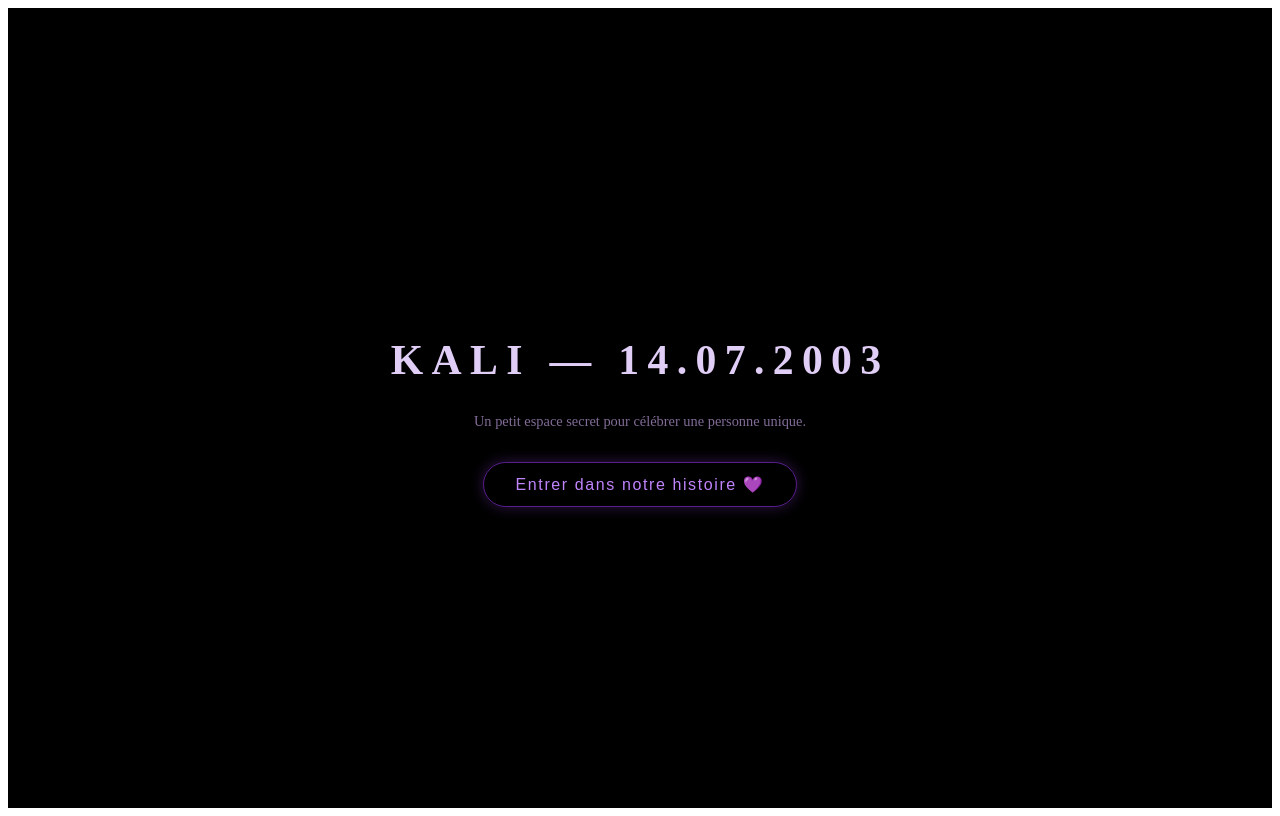
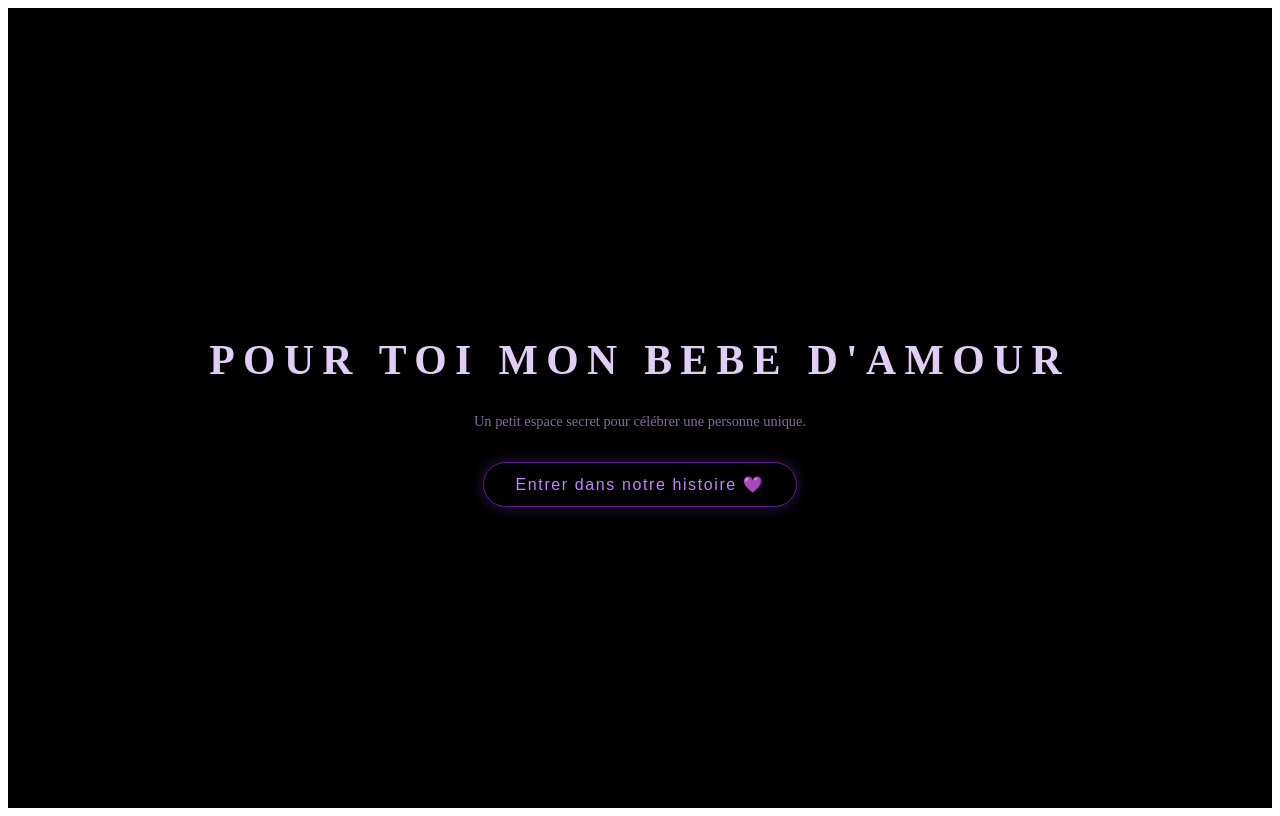
Before and after one commit to Jael2004/kali, a Next.js app: page / in a window 1280 px wide. Built offline with nearby package versions, Linux system fonts and the light colour scheme.

Commit message:
Change title text in page.tsx

```diff
--- a/app/page.tsx
+++ b/app/page.tsx
@@ -36,7 +36,7 @@ export default function Home() {
           .animated-title { animation: pulseText 2s infinite alternate ease-in-out; }
           .animated-btn:hover { background-color: rgba(147, 51, 234, 0.2) !important; transform: scale(1.05); }
         `}</style>
-        <h1 className="animated-title" style={{ fontSize: '2.5rem', color: '#e9d5ff', letterSpacing: '0.2em', marginBottom: '16px', textTransform: 'uppercase' }}>KALI — 14.07.2003</h1>
+        <h1 className="animated-title" style={{ fontSize: '2.5rem', color: '#e9d5ff', letterSpacing: '0.2em', marginBottom: '16px', textTransform: 'uppercase' }}>POUR TOI MON BEBE D'AMOUR</h1>
         <p style={{ color: 'rgba(216, 180, 254, 0.6)', fontSize: '0.9rem', marginBottom: '32px', maxWidth: '350px' }}>
           Un petit espace secret pour célébrer une personne unique.
         </p>
```
